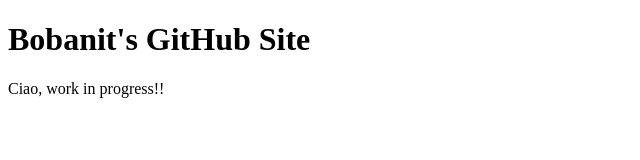
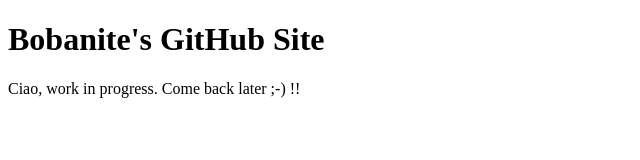
Before and after one commit to bobanite/bobanite.github.io, a plain HTML site: page index.html in a window 1280 px wide. Shown: the whole page, without its empty margins (0-640 px from the left). Drawn offline with Linux system fonts and the light colour scheme.

Commit message:
Fixed typos.

```diff
--- a/index.html
+++ b/index.html
@@ -1,7 +1,7 @@
 <!DOCTYPE html>
 <html>
 <body>
-<h1>Bobanit's GitHub Site</h1>
-<p>Ciao, work in progress!!</p>
+<h1>Bobanite's GitHub Site</h1>
+<p>Ciao, work in progress. Come back later ;-) !!</p>
 </body>
 </html>
```
